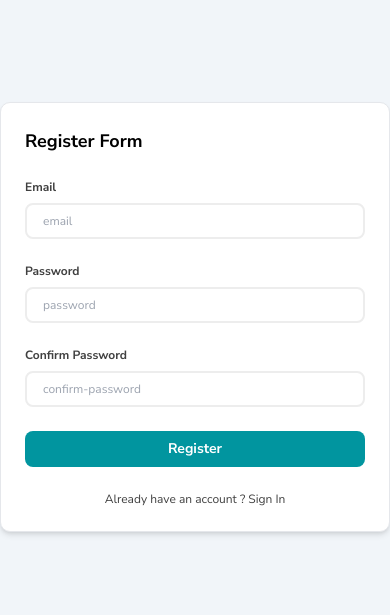
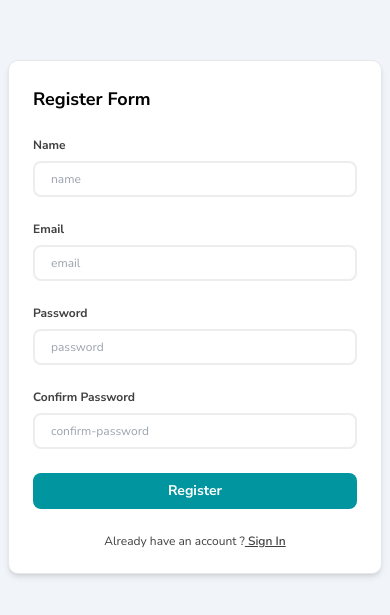
Before and after one commit to rizalyoga/simple-canban-clone, a React (Vite) app: page /register in a window 390 px wide. Shown: the part 105-720 px from the top of the page. Built offline with nearby package versions, Linux system fonts and the light colour scheme.

Commit message:
style: add new style like mx value in login & register form and add underline for link signIn and signUp text

```diff
--- a/src/components/form/LoginForm.tsx
+++ b/src/components/form/LoginForm.tsx
@@ -1,12 +1,33 @@
+import { useState } from "react";
 import { Link } from "react-router-dom";
+import { AuthInputInterface as LoginDataInterface } from "../../types/type";
 
 const LoginForm = () => {
+  const [loginData, setLoginData] = useState<LoginDataInterface>({
+    email: "",
+    password: "",
+  });
+
+  const onChageHandler = (e: React.ChangeEvent<HTMLInputElement>) => {
+    const value = e.target.value;
+    console.log(value);
+
+    setLoginData({
+      ...loginData,
+      [e.target.name]: value,
+    });
+  };
+
+  const onSubmitHandler = (e: React.FormEvent<HTMLFormElement>) => {
+    e.preventDefault();
+  };
+
   return (
-    <div className="w-[420px] rounded-[10px] shadow-md border bg-white">
+    <div className="w-[420px] rounded-[10px] shadow-md border bg-white mx-2 md:mx-0">
       <div className="head-form p-6">
         <p className="text-lg font-bold">Login Form</p>
       </div>
-      <form className="px-6 ">
+      <form onSubmit={onSubmitHandler} className="px-6 ">
         <div className="email-form-input flex flex-col gap-2 mb-6">
           <label className="text-[#404040] font-bold text-xs" htmlFor="email">
             Email
@@ -17,6 +38,8 @@ const LoginForm = () => {
             name="email"
             id="email"
             placeholder="email"
+            value={loginData.email}
+            onChange={onChageHandler}
             required
           />
         </div>
@@ -33,6 +56,8 @@ const LoginForm = () => {
             name="password"
             id="password"
             placeholder="password"
+            value={loginData.password}
+            onChange={onChageHandler}
             required
           />
         </div>
@@ -44,7 +69,10 @@ const LoginForm = () => {
       </form>
       <p className="p-6 text-center text-xs text-[#404040]">
         Don't have an account ?
-        <Link className="hover:text-blue-600" to={"/register"}>
+        <Link
+          className="underline font-semibold hover:text-blue-600"
+          to={"/register"}
+        >
           {" "}
           Sign Up
         </Link>
--- a/src/components/form/RegisterForm.tsx
+++ b/src/components/form/RegisterForm.tsx
@@ -2,11 +2,24 @@ import { Link } from "react-router-dom";
 
 const RegisterForm = () => {
   return (
-    <div className="w-[420px] rounded-[10px] shadow-md border bg-white">
+    <div className="w-[420px] rounded-[10px] shadow-md border bg-white mx-2 md:mx-0">
       <div className="head-form p-6">
         <p className="text-lg font-bold">Register Form</p>
       </div>
       <form className="px-6 ">
+        <div className="email-form-input flex flex-col gap-2 mb-6">
+          <label className="text-[#404040] font-bold text-xs" htmlFor="name">
+            Name
+          </label>
+          <input
+            className="font-normal text-xs rounded-lg px-4 py-2 bg-white border-2 border-[#EDEDED]"
+            type="text"
+            name="name"
+            id="name"
+            placeholder="name"
+            required
+          />
+        </div>
         <div className="email-form-input flex flex-col gap-2 mb-6">
           <label className="text-[#404040] font-bold text-xs" htmlFor="email">
             Email
@@ -60,7 +73,10 @@ const RegisterForm = () => {
       </form>
       <p className="p-6 text-center text-xs text-[#404040]">
         Already have an account ?
-        <Link className="hover:text-blue-600" to={"/login"}>
+        <Link
+          className="underline font-semibold hover:text-blue-600"
+          to={"/login"}
+        >
           {" "}
           Sign In
         </Link>
```
